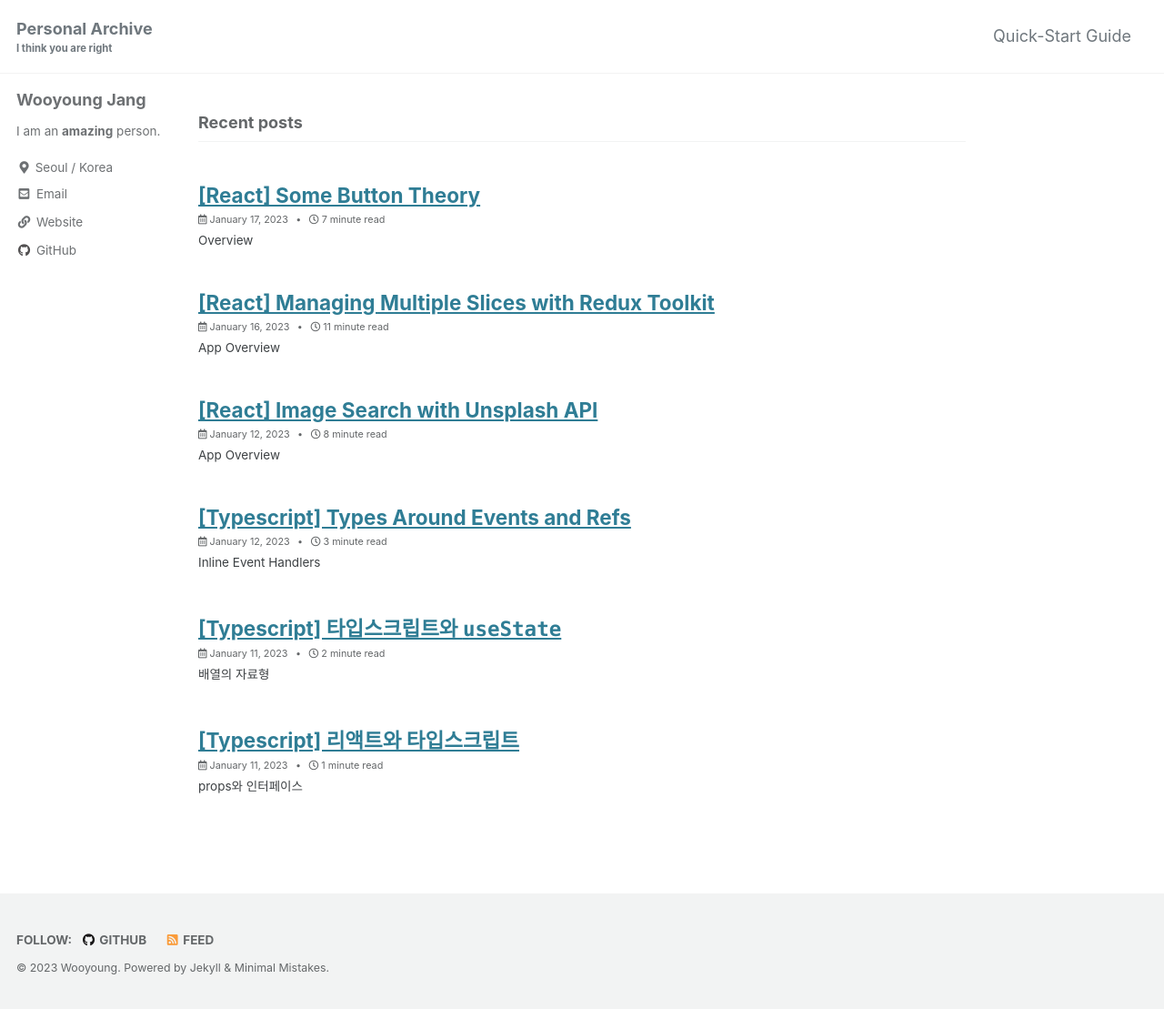
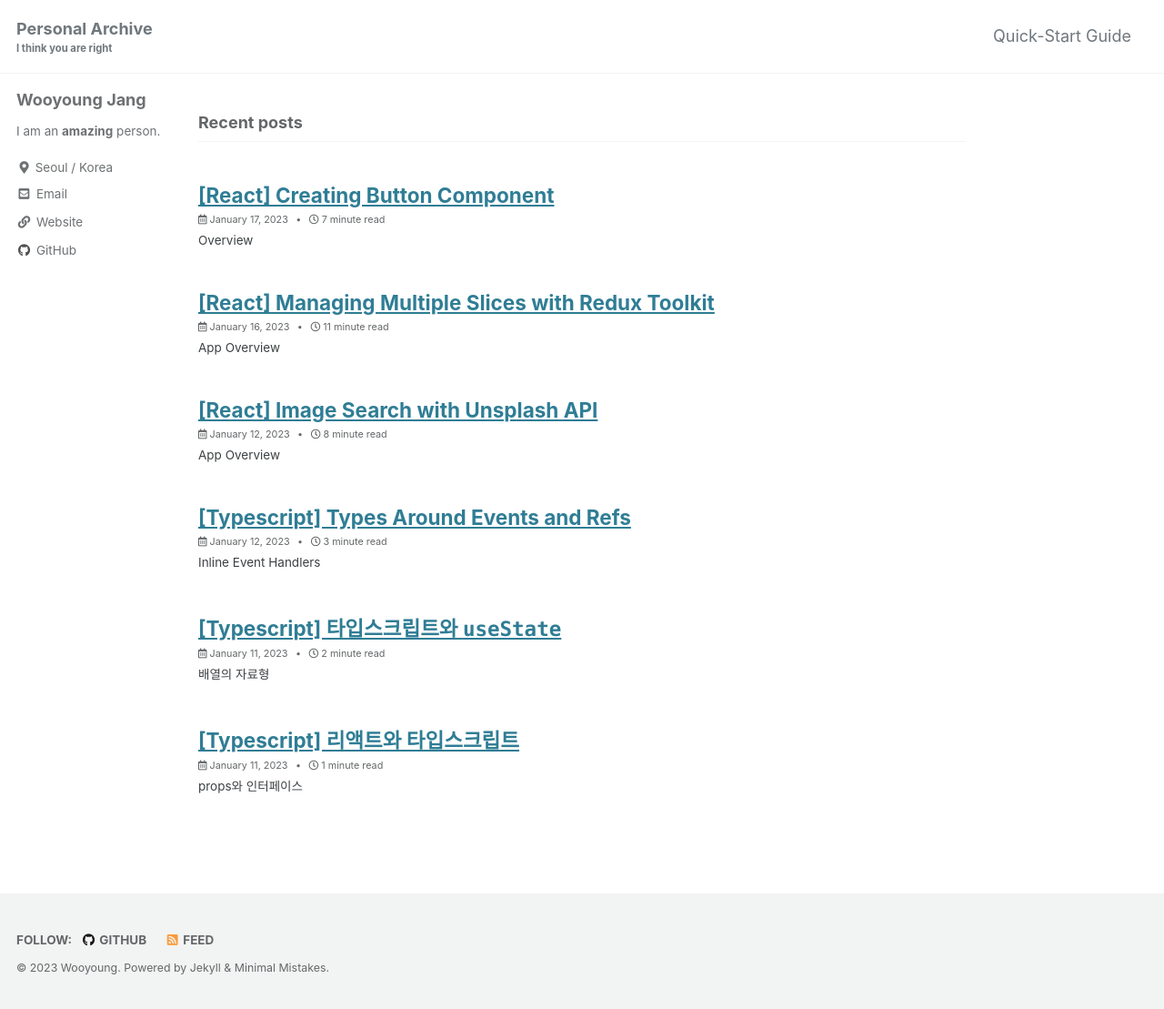
Before and after one commit to riverlike14/riverlike14.github.io, a Jekyll site: the page built from index.html, in a window 1280 px wide. Shown: the whole page at 91% size. Built offline with Jekyll 4.4.1, drawn with Linux system fonts in a browser that asks for light colours; cached includes are drawn as plain includes; the list of posts is cut into pages by our own code.

Commit message:
rename some button theory to creating button component

```diff
--- a/computer/web-development/react/_posts/2023-01-17-Some-Button-Theory.md
+++ b/computer/web-development/react/_posts/2023-01-17-React-Creating-Button-Component.md
@@ -1,5 +1,5 @@
 ---
-title: "[React] Some Button Theory"
+title: "[React] Creating Button Component"
 ---
 
 # Overview
```
